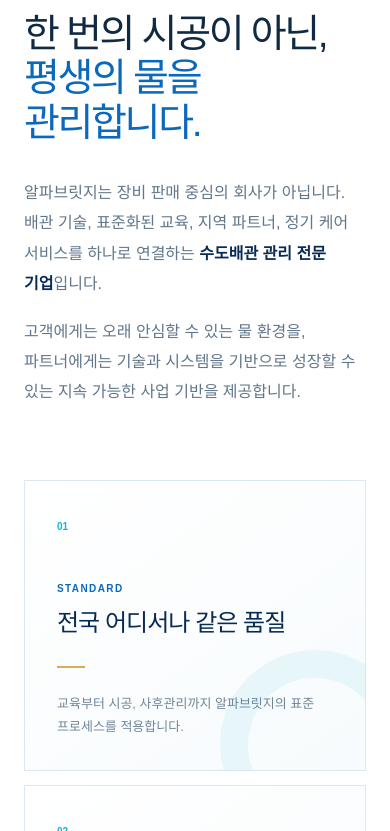
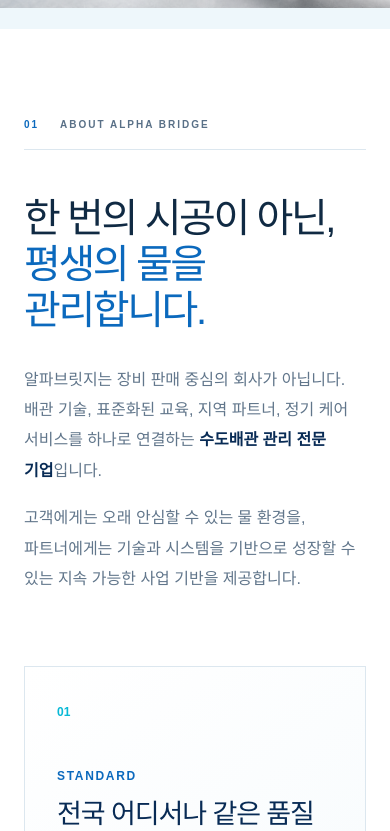
Before and after one commit to ogto/clean-system, a Next.js app: page / in a window 390 px wide. Shown: the part 973-1804 px from the top of the page. Built offline with nearby package versions, Linux system fonts and the light colour scheme.

Commit message:
fix: improve mobile imagery and diagram clarity

```diff
--- a/app/globals.css
+++ b/app/globals.css
@@ -1455,3 +1455,285 @@
     transition: none;
   }
 }
+
+/* Readability and diagram clarification */
+.nav a { font-size: 15px; }
+.headerCta { font-size: 14px; }
+.kicker,
+.sectionEyebrow,
+.miniLabel,
+.visionEyebrow { font-size: 12px; }
+.hero h1 { font-size: clamp(51px, 5vw, 81px); }
+.heroText { font-size: 18px; }
+.primaryButton { font-size: 15px; }
+.linkButton { font-size: 14px; }
+.heroBadge span { font-size: 11px; }
+.heroBadge strong { font-size: 18px; }
+.heroBottom { font-size: 10px; }
+.sectionHead p { font-size: 11px; }
+.about h2,
+.solution h2,
+.network h2,
+.care h2 { font-size: clamp(45px, 4.4vw, 71px); }
+.aboutCopy p,
+.networkIntro > p { font-size: 18px; }
+.valueIndex,
+.valueCard > p { font-size: 12px; }
+.valueCard h3 { font-size: 27px; }
+.valueCard small { font-size: 15px; }
+.solutionText { font-size: 17px; }
+.featureList b { font-size: 12px; }
+.featureList span { font-size: 14px; }
+.featureList strong { font-size: 17px; }
+.finePrint { font-size: 12px; }
+.networkCardTop span { font-size: 12px; }
+.networkCardTop small { font-size: 9px; }
+.networkCard h3 { font-size: 30px; }
+.networkCard > p { font-size: 14px; }
+.networkTags span { font-size: 11px; }
+.networkPromise p { font-size: 10px; }
+.networkPromise strong { font-size: 16px; }
+.networkPromise span { font-size: 12px; }
+.careIntro > p { font-size: 17px; }
+.careList span { font-size: 12px; }
+.careList h3 { font-size: 20px; }
+.careList p { font-size: 13px; }
+.cycle span,
+.cycle b { font-size: 11px; }
+.vision h2 { font-size: clamp(51px, 6.5vw, 101px); }
+.visionLine { font-size: 10px; }
+.contact h2 { font-size: clamp(43px, 4vw, 65px); }
+.contactCopy > p { font-size: 16px; }
+.contactCopy > a { font-size: 14px; }
+.contactCopy > small { font-size: 11px; }
+.footerBrand strong { font-size: 16px; }
+.footerBrand small,
+.footerMeta { font-size: 11px; }
+.networkGraphHeader span { font-size: 11px; }
+.networkGraphHeader p { font-size: 13px; }
+.nodeNumber { font-size: 11px; }
+.networkNode strong { font-size: 19px; }
+.networkNode small { font-size: 9px; }
+.networkDetail > span { font-size: 10px; }
+.networkDetail h3 { font-size: 33px; }
+.networkDetail p { font-size: 14px; }
+.networkDetail b { font-size: 11px; }
+
+.pipeDiagram {
+  min-height: 700px;
+  padding: 45px 0 20px;
+  display: flex;
+  flex-direction: column;
+  justify-content: center;
+  align-items: center;
+  gap: 0;
+}
+
+.pipeDiagram .orbit,
+.pipeCutaway::before,
+.pipeCutaway::after,
+.waterCore::before,
+.waterCore::after {
+  display: none;
+}
+
+.pipeCutaway {
+  flex: 0 0 auto;
+  border: 0;
+}
+
+.materialMarker {
+  position: absolute;
+  z-index: 5;
+  width: 40px;
+  height: 40px;
+  display: grid;
+  place-items: center;
+  border: 2px solid #fff;
+  border-radius: 50%;
+  background: var(--navy);
+  color: #fff;
+  font-size: 12px;
+  font-weight: 850;
+  box-shadow: 0 8px 20px rgba(0, 12, 31, .28);
+}
+
+.markerShell {
+  top: 19%;
+  right: 20%;
+  background: #617984;
+}
+
+.markerPlating {
+  top: 47%;
+  left: 20%;
+  background: #b78229;
+}
+
+.markerWater {
+  top: 50%;
+  left: 50%;
+  background: #007fa3;
+  transform: translate(-50%, -50%);
+}
+
+.diagramLegend {
+  position: relative;
+  z-index: 3;
+  width: 100%;
+  margin-top: 58px;
+  display: grid;
+  grid-template-columns: repeat(3, minmax(0, 1fr));
+  gap: 10px;
+}
+
+.diagramLegend > div {
+  min-width: 0;
+  padding: 17px 16px;
+  display: grid;
+  grid-template-columns: 34px minmax(0, 1fr);
+  gap: 12px;
+  align-items: center;
+  border: 1px solid rgba(110, 208, 220, .22);
+  background: #062a50;
+}
+
+.diagramLegend > div:nth-child(1) { border-top: 3px solid #8ea1aa; }
+.diagramLegend > div:nth-child(2) { border-top: 3px solid #c9983f; }
+.diagramLegend > div:nth-child(3) { border-top: 3px solid #079dc1; }
+
+.diagramLegend span {
+  width: 34px;
+  height: 34px;
+  display: grid;
+  place-items: center;
+  border-radius: 50%;
+  background: rgba(255,255,255,.08);
+  color: var(--aqua);
+  font-size: 11px;
+  font-weight: 850;
+}
+
+.diagramLegend p {
+  min-width: 0;
+  margin: 0;
+}
+
+.diagramLegend b {
+  display: block;
+  color: #fff;
+  font-size: 15px;
+}
+
+.diagramLegend small {
+  display: block;
+  margin-top: 5px;
+  color: rgba(255,255,255,.44);
+  font-size: 11px;
+}
+
+.diagramCaption {
+  position: relative;
+  left: auto;
+  bottom: auto;
+  margin: 18px 0 0;
+  transform: none;
+}
+
+@media (max-width: 900px) {
+  .hero {
+    min-height: 0;
+    height: auto;
+    grid-template-rows: auto auto;
+  }
+
+  .heroVisual {
+    grid-row: 2;
+    width: 100%;
+    height: auto;
+    min-height: 0;
+    aspect-ratio: 1.5 / 1;
+    background: #eef7fb;
+  }
+
+  .heroVisual > img {
+    object-fit: contain;
+    object-position: center;
+  }
+
+  .heroImageFade,
+  .heroBadge {
+    display: none;
+  }
+
+  .pipeDiagram {
+    min-height: 650px;
+  }
+}
+
+@media (max-width: 560px) {
+  .heroCopy {
+    padding-bottom: 34px;
+  }
+
+  .hero h1 { font-size: clamp(44px, 10.5vw, 67px); }
+  .heroText { font-size: 16px; }
+  .primaryButton { font-size: 14px; }
+  .linkButton { font-size: 13px; }
+  .sectionHead p { font-size: 10px; }
+  .about h2,
+  .solution h2,
+  .network h2,
+  .care h2,
+  .vision h2 { font-size: clamp(40px, 10vw, 55px); }
+  .aboutCopy p,
+  .networkIntro > p { font-size: 16px; }
+  .valueCard small { font-size: 15px; }
+  .solutionText,
+  .careIntro > p { font-size: 16px; }
+  .featureList span { font-size: 13px; }
+  .finePrint { font-size: 11px; }
+  .networkCard > p,
+  .networkDetail p { font-size: 13px; }
+  .careList p { font-size: 13px; }
+  .contactCopy > p { font-size: 15px; }
+  .footerMeta { font-size: 10px; }
+
+  .heroVisual {
+    aspect-ratio: 1.5 / 1;
+  }
+
+  .pipeDiagram {
+    min-height: 0;
+    padding: 35px 0 15px;
+    overflow: visible;
+  }
+
+  .materialMarker {
+    width: 32px;
+    height: 32px;
+    font-size: 10px;
+  }
+
+  .diagramLegend {
+    margin-top: 38px;
+    grid-template-columns: 1fr;
+    gap: 7px;
+  }
+
+  .diagramLegend > div {
+    padding: 13px 14px;
+  }
+
+  .diagramLegend b { font-size: 14px; }
+  .diagramLegend small { font-size: 11px; }
+
+  .diagramCaption {
+    max-width: 100%;
+    margin-top: 14px;
+    overflow: visible;
+    white-space: normal;
+    text-align: center;
+    text-overflow: clip;
+  }
+}
--- a/app/page.tsx
+++ b/app/page.tsx
@@ -232,15 +232,18 @@
             <div className="pipeCutaway">
               <div className="pipeShell">
                 <div className="platingLayer">
-                  <div className="waterCore">
-                    <span className="waterGlint" />
-                  </div>
+                  <div className="waterCore" />
                 </div>
               </div>
+              <span className="materialMarker markerShell">01</span>
+              <span className="materialMarker markerPlating">02</span>
+              <span className="materialMarker markerWater">03</span>
             </div>
-            <div className="diagramLabel labelShell"><span>01</span><b>배관 모재</b><small>Structural pipe</small></div>
-            <div className="diagramLabel labelPlating"><span>02</span><b>보호 도금층</b><small>Inner plating</small></div>
-            <div className="diagramLabel labelWater"><span>03</span><b>깨끗한 물길</b><small>Clean water</small></div>
+            <div className="diagramLegend">
+              <div><span>01</span><p><b>배관 모재</b><small>회색 사선 영역</small></p></div>
+              <div><span>02</span><p><b>보호 도금층</b><small>금색 보호 영역</small></p></div>
+              <div><span>03</span><p><b>깨끗한 물길</b><small>청색 통수 영역</small></p></div>
+            </div>
             <p className="diagramCaption">ALPHA INNER SHIELD™ <span>PIPE CROSS SECTION</span></p>
           </div>
         </div>
```
